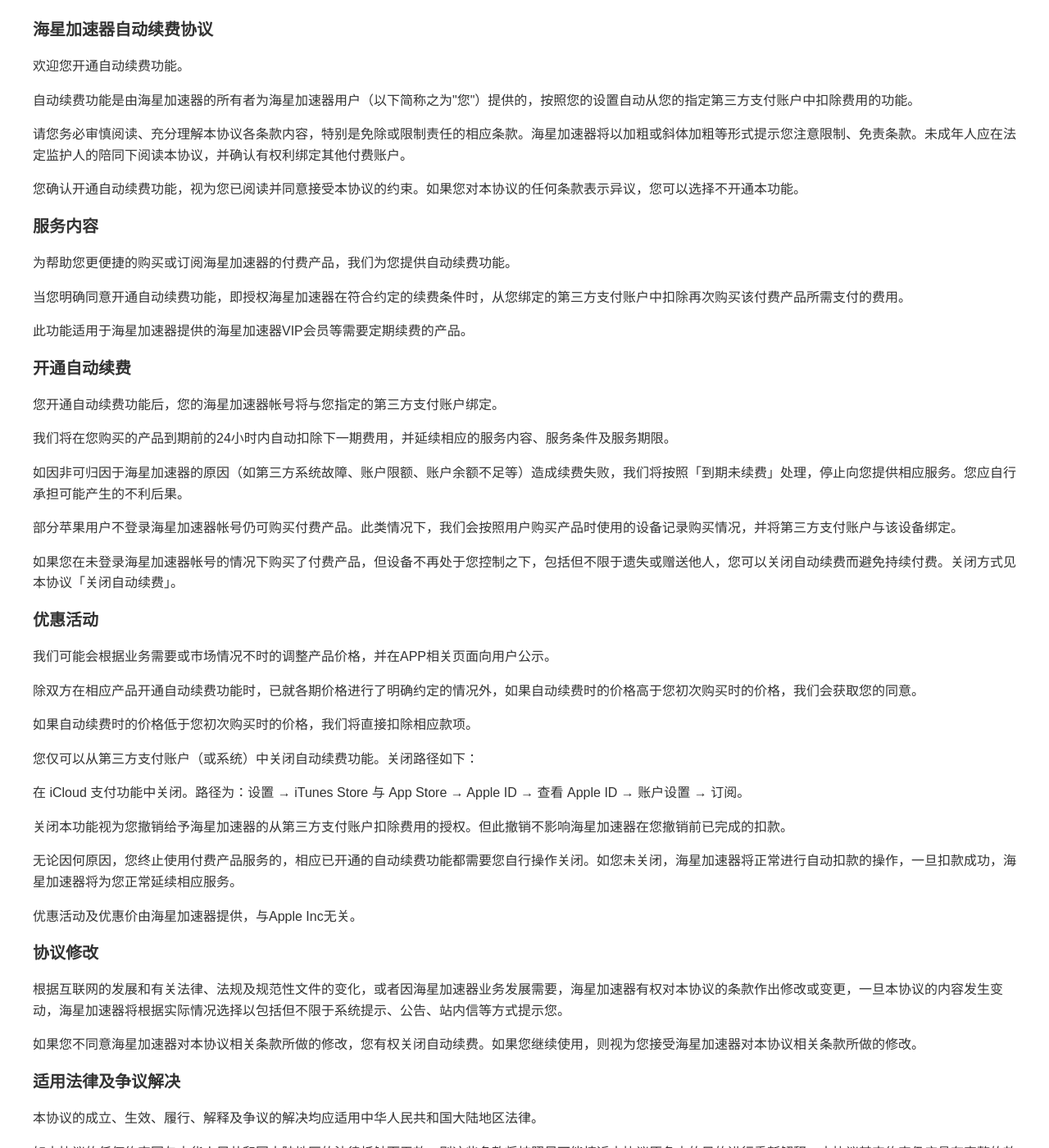
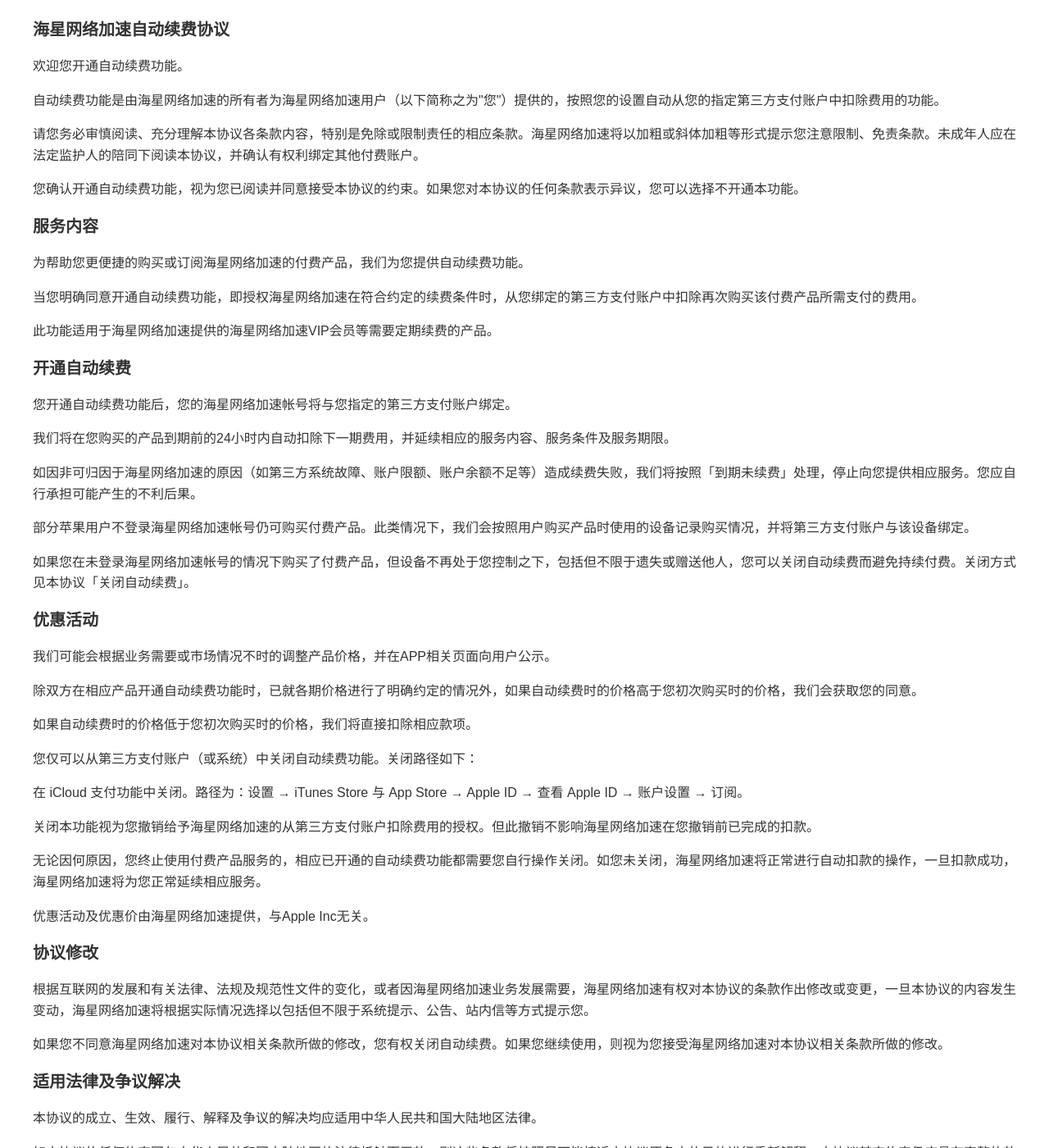
Before and after one commit to zxwksc/jianguo.github.io, a Jekyll site: the page agreement.html, which Jekyll copies as it is, in a window 1280 px wide and 1400 px high. Shown: the whole window at 82% size. Built offline with Jekyll 4.4.1, drawn with Linux system fonts in a browser that asks for light colours; some of the changed text lies outside the part shown.

Commit message:
Add files via upload

```diff
--- a/agreement.html
+++ b/agreement.html
@@ -52,26 +52,26 @@
 </head>
 <body>
 <div class="container">
-    <h4>海星加速器自动续费协议</h4>
+    <h4>海星网络加速自动续费协议</h4>
 
     <p>欢迎您开通自动续费功能。</p>
-    <p>自动续费功能是由海星加速器的所有者为海星加速器用户（以下简称之为"您"）提供的，按照您的设置自动从您的指定第三方支付账户中扣除费用的功能。</p>
-    <p>请您务必审慎阅读、充分理解本协议各条款内容，特别是免除或限制责任的相应条款。海星加速器将以加粗或斜体加粗等形式提示您注意限制、免责条款。未成年人应在法定监护人的陪同下阅读本协议，并确认有权利绑定其他付费账户。</p>
+    <p>自动续费功能是由海星网络加速的所有者为海星网络加速用户（以下简称之为"您"）提供的，按照您的设置自动从您的指定第三方支付账户中扣除费用的功能。</p>
+    <p>请您务必审慎阅读、充分理解本协议各条款内容，特别是免除或限制责任的相应条款。海星网络加速将以加粗或斜体加粗等形式提示您注意限制、免责条款。未成年人应在法定监护人的陪同下阅读本协议，并确认有权利绑定其他付费账户。</p>
     <p>您确认开通自动续费功能，视为您已阅读并同意接受本协议的约束。如果您对本协议的任何条款表示异议，您可以选择不开通本功能。</p>
 
     <h4>服务内容</h4>
 
-    <p>为帮助您更便捷的购买或订阅海星加速器的付费产品，我们为您提供自动续费功能。</p>
-    <p>当您明确同意开通自动续费功能，即授权海星加速器在符合约定的续费条件时，从您绑定的第三方支付账户中扣除再次购买该付费产品所需支付的费用。</p>
-    <p>此功能适用于海星加速器提供的海星加速器VIP会员等需要定期续费的产品。</p>
+    <p>为帮助您更便捷的购买或订阅海星网络加速的付费产品，我们为您提供自动续费功能。</p>
+    <p>当您明确同意开通自动续费功能，即授权海星网络加速在符合约定的续费条件时，从您绑定的第三方支付账户中扣除再次购买该付费产品所需支付的费用。</p>
+    <p>此功能适用于海星网络加速提供的海星网络加速VIP会员等需要定期续费的产品。</p>
 
     <h4>开通自动续费</h4>
 
-    <p>您开通自动续费功能后，您的海星加速器帐号将与您指定的第三方支付账户绑定。</p>
+    <p>您开通自动续费功能后，您的海星网络加速帐号将与您指定的第三方支付账户绑定。</p>
     <p>我们将在您购买的产品到期前的24小时内自动扣除下一期费用，并延续相应的服务内容、服务条件及服务期限。</p>
-    <p>如因非可归因于海星加速器的原因（如第三方系统故障、账户限额、账户余额不足等）造成续费失败，我们将按照「到期未续费」处理，停止向您提供相应服务。您应自行承担可能产生的不利后果。</p>
-    <p>部分苹果用户不登录海星加速器帐号仍可购买付费产品。此类情况下，我们会按照用户购买产品时使用的设备记录购买情况，并将第三方支付账户与该设备绑定。</p>
-    <p>如果您在未登录海星加速器帐号的情况下购买了付费产品，但设备不再处于您控制之下，包括但不限于遗失或赠送他人，您可以关闭自动续费而避免持续付费。关闭方式见本协议「关闭自动续费」。</p>
+    <p>如因非可归因于海星网络加速的原因（如第三方系统故障、账户限额、账户余额不足等）造成续费失败，我们将按照「到期未续费」处理，停止向您提供相应服务。您应自行承担可能产生的不利后果。</p>
+    <p>部分苹果用户不登录海星网络加速帐号仍可购买付费产品。此类情况下，我们会按照用户购买产品时使用的设备记录购买情况，并将第三方支付账户与该设备绑定。</p>
+    <p>如果您在未登录海星网络加速帐号的情况下购买了付费产品，但设备不再处于您控制之下，包括但不限于遗失或赠送他人，您可以关闭自动续费而避免持续付费。关闭方式见本协议「关闭自动续费」。</p>
 
     <h4>优惠活动</h4>
 
@@ -80,29 +80,29 @@
     <p>如果自动续费时的价格低于您初次购买时的价格，我们将直接扣除相应款项。</p>
     <p>您仅可以从第三方支付账户（或系统）中关闭自动续费功能。关闭路径如下：</p>
     <p>在 iCloud 支付功能中关闭。路径为：设置 → iTunes Store 与 App Store → Apple ID → 查看 Apple ID → 账户设置 → 订阅。</p>
-    <p>关闭本功能视为您撤销给予海星加速器的从第三方支付账户扣除费用的授权。但此撤销不影响海星加速器在您撤销前已完成的扣款。</p>
-    <p>无论因何原因，您终止使用付费产品服务的，相应已开通的自动续费功能都需要您自行操作关闭。如您未关闭，海星加速器将正常进行自动扣款的操作，一旦扣款成功，海星加速器将为您正常延续相应服务。</p>
-    <p>优惠活动及优惠价由海星加速器提供，与Apple Inc无关。</p>
+    <p>关闭本功能视为您撤销给予海星网络加速的从第三方支付账户扣除费用的授权。但此撤销不影响海星网络加速在您撤销前已完成的扣款。</p>
+    <p>无论因何原因，您终止使用付费产品服务的，相应已开通的自动续费功能都需要您自行操作关闭。如您未关闭，海星网络加速将正常进行自动扣款的操作，一旦扣款成功，海星网络加速将为您正常延续相应服务。</p>
+    <p>优惠活动及优惠价由海星网络加速提供，与Apple Inc无关。</p>
 
     <h4>协议修改</h4>
 
     <p>
-        根据互联网的发展和有关法律、法规及规范性文件的变化，或者因海星加速器业务发展需要，海星加速器有权对本协议的条款作出修改或变更，一旦本协议的内容发生变动，海星加速器将根据实际情况选择以包括但不限于系统提示、公告、站内信等方式提示您。</p>
-    <p>如果您不同意海星加速器对本协议相关条款所做的修改，您有权关闭自动续费。如果您继续使用，则视为您接受海星加速器对本协议相关条款所做的修改。</p>
+        根据互联网的发展和有关法律、法规及规范性文件的变化，或者因海星网络加速业务发展需要，海星网络加速有权对本协议的条款作出修改或变更，一旦本协议的内容发生变动，海星网络加速将根据实际情况选择以包括但不限于系统提示、公告、站内信等方式提示您。</p>
+    <p>如果您不同意海星网络加速对本协议相关条款所做的修改，您有权关闭自动续费。如果您继续使用，则视为您接受海星网络加速对本协议相关条款所做的修改。</p>
     <h4>适用法律及争议解决</h4>
 
     <p>本协议的成立、生效、履行、解释及争议的解决均应适用中华人民共和国大陆地区法律。</p>
     <p>如本协议的任何约定因与中华人民共和国大陆地区的法律抵触而无效，则这些条款将按照尽可能接近本协议原条文的目的进行重新解释，本协议其它约定仍应具有完整的效力及效果。</p>
-    <p>若您与海星加速器发生争议的，双方应尽量友好协商解决。协商不成，双方均同意将争议提交至本协议签订地有管辖权的法院管辖。</p>
+    <p>若您与海星网络加速发生争议的，双方应尽量友好协商解决。协商不成，双方均同意将争议提交至本协议签订地有管辖权的法院管辖。</p>
 
     <h4>其他</h4>
 
-    <p>如因不可抗力或其他海星加速器无法控制的原因，导致海星加速器不能正常扣除费用的，海星加速器将及时发布通知并合理处理善后事宜。</p>
-    <p>本协议与海星加速器不时发布的与用户相关的各项通知、公告发生冲突的，以各项通知、公告为准。</p>
+    <p>如因不可抗力或其他海星网络加速无法控制的原因，导致海星网络加速不能正常扣除费用的，海星网络加速将及时发布通知并合理处理善后事宜。</p>
+    <p>本协议与海星网络加速不时发布的与用户相关的各项通知、公告发生冲突的，以各项通知、公告为准。</p>
     <p>如果您对本协议内容有任何疑问，请私信联系客服。</p>
     <p>确认购买后，将向您的账户收款。自动续费账户会在到期前 24 小时内扣费。在此之前，您可以手动在应用商店设置管理中关闭自动续费。</p>
 
-    <p><br/>发布日期：2022年7月27日</p>
+    <p><br/>发布日期：2022年8月17日</p>
 
 </div>
 
```
Also changed, not shown: automatic_renewal.html (+9 -9 lines), contact_us.html (+6 -2 lines), index.html (+4 -4 lines), privacy.html (+5 -5 lines).
